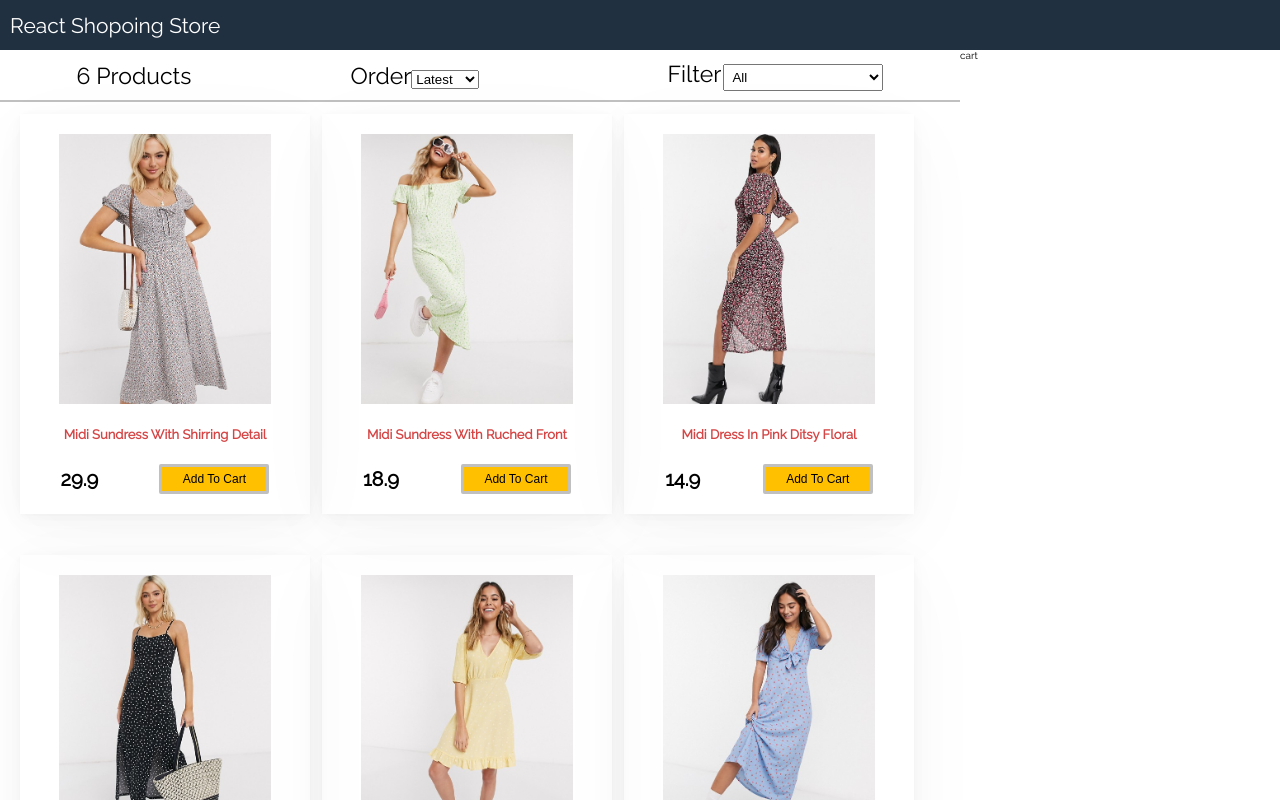
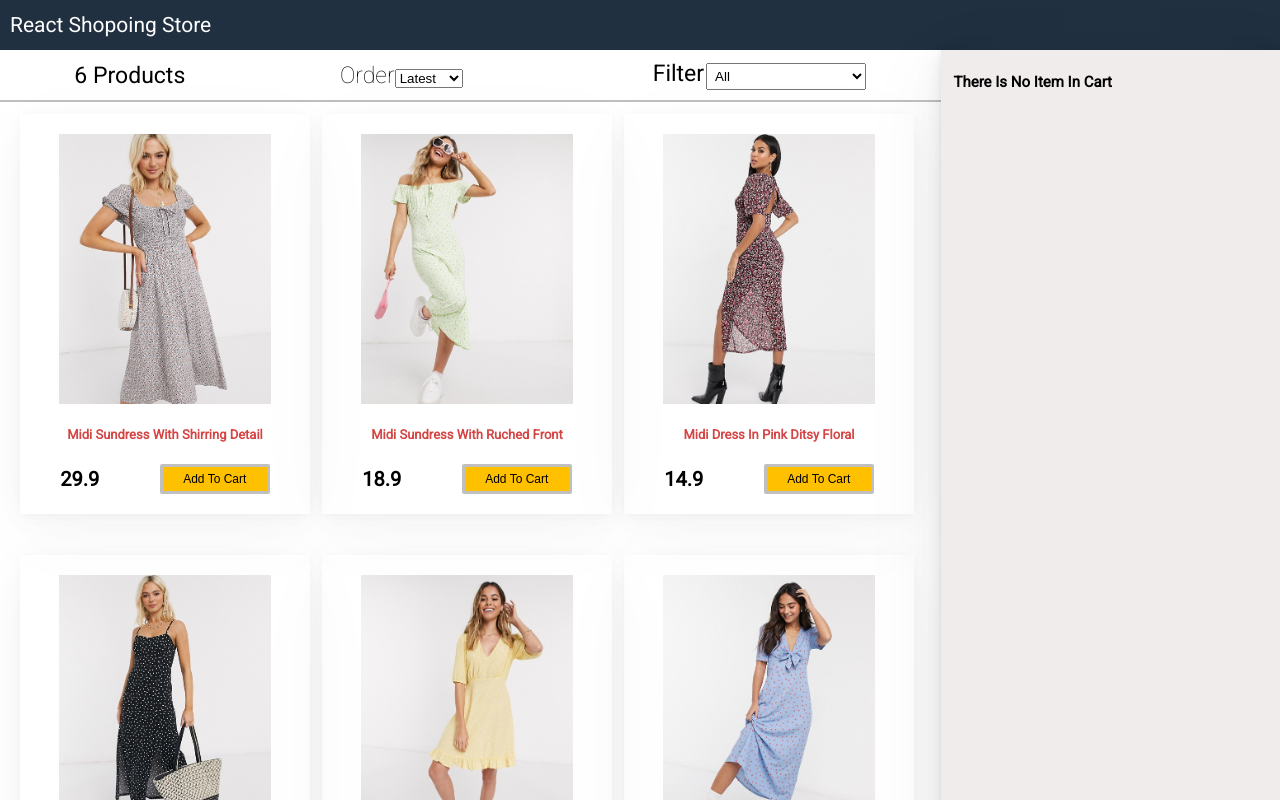
Before and after one commit to bishtjaswant/react-shopping-store, a React (Create React App) app: page / in a window 1280 px wide. Shown: the top 800 px of the page. Built offline with nearby package versions, Linux system fonts and the light colour scheme.

Commit message:
implementing cart component

```diff
--- a/src/App.js
+++ b/src/App.js
@@ -1,6 +1,7 @@
 import { useState } from "react";
 import Filter from "./components/filters/filter";
 import Product from './components/products/product';
+import Cart from './components/cart/cart';
 import data from './server-data.json';
 // add new feature
 export default function App() {
@@ -8,34 +9,68 @@ export default function App() {
     const [products, setProducts] = useState({
         products: data.products,
         size: "",
-        sort: ""
+        sort: "",
+        cartItems: []
     });
 
+    const addToCartHandler = (e, product) => {
+        const cartItems = [...products.cartItems];
+        let alreadyInCart = false;
+        cartItems.forEach((item) => {
+            if (item._id == product._id) {
+                item.count++;
+                alreadyInCart = true;
+                alert(`product already added in cart `);
+                return false;
+            }
+        });
+        if (!alreadyInCart) {
+            cartItems.push({ ...product, count: 1 });
+        }
+
+        setProducts({ ...products, cartItems })
+
+    };
+
+
     const filterProductHandler = (e) => {
-        // console.log(e.target.value);
+
         if (e.target.value == '') {
             setProducts({
+                cartItems: [...products.cartItems],
+
                 size: e.target.value,
                 products: data.products,
             });
         } else {
             setProducts({
+                cartItems: [...products.cartItems],
+
                 size: e.target.value,
                 products: data.products.filter((product) => product.availableSizes.includes(e.target.value))
             })
         }
-    };
+    }
+
+
+    const removeFromCart=  (e,_id)  => {
+        const cartItems=[...products.cartItems];
+        setProducts({...products , cartItems: cartItems.filter( item => item._id != _id )    })
+
+    }
+
+
     const sortProductHandler = (e) => {
         const sort = e.target.value;
         setProducts({
+            cartItems: [...products.cartItems],
             sort: sort,
-
             products: products.products.slice()
-                .sort((a, b)=> sort === 'lowest' ? a.price > b.price ? 1 : -1
-                        :
-                        sort === 'highest' ? a.price < b.price ? 1 : -1
-                            : a._id < a._id ? 1 : -1
-               )
+                .sort((a, b) => sort === 'lowest' ? a.price > b.price ? 1 : -1
+                    :
+                    sort === 'highest' ? a.price < b.price ? 1 : -1
+                        : a._id < a._id ? 1 : -1
+                )
         })
     };
 
@@ -48,16 +83,16 @@ export default function App() {
                 <div className="content">
                     <div className="main">
                         <Filter
-                            count={products.products.length}
+                            count={products.products.length || 1}
                             size={products.size}
                             sort={products.sort}
                             sortProductHandler={sortProductHandler}
                             filterProductHandler={filterProductHandler}
                         />
-                        <Product products={products} />
+                        <Product products={products} addToCartHandler={addToCartHandler} />
                     </div>
                     <div className="aside">
-                        cart
+                        <Cart removeFromCart={removeFromCart} cartItems={products.cartItems} />
                     </div>
                 </div>
             </main>
--- /dev/null
+++ b/src/components/cart/CartProdutDetail.js
@@ -0,0 +1,16 @@
+export default function CartProdutDetail(props) {
+
+    const {removeFromCart,index, cartItems} = props;
+
+    return <>
+    <div className="product">
+          <div className="product-img">
+              <img src={cartItems.image} alt={cartItems.title} srcset=""/>
+          </div>
+          <div className="product-desc">
+              <p> {cartItems.title} </p>
+              <span>{index}x${cartItems.price} <button onClick={(e)=> removeFromCart(e, cartItems._id) } className="btn">Remove</button> </span>
+          </div>
+    </div>
+    </>
+};
--- /dev/null
+++ b/src/components/cart/cart.js
@@ -0,0 +1,52 @@
+import React, { Component } from 'react';
+import CartProdutDetail from './CartProdutDetail';
+
+class Cart extends Component {
+
+
+    render() {
+        const {cartItems, removeFromCart} = this.props;
+        return (
+            <>
+            {
+                cartItems.length==0
+                ?
+                <div> There is no item in cart </div>
+                :
+                  <div>
+                          <div> {cartItems.length} Items </div>
+                          {
+                              cartItems.map((item, index)=>(
+                             <CartProdutDetail index={index+1} removeFromCart={removeFromCart}  cartItems={item}/>
+
+                              ))
+                          }
+
+                          <div className="cart-payment">
+                              <div className="total">
+                                  <div className="amt">
+                                      Total:{
+                                          cartItems.reduce((a,c)=> (  a + (c.price*c.count)  ) ,0)
+                                      }
+                                  </div>
+                                  <div className="proceed">
+                                      <button>proceed</button>
+                                  </div>
+                              </div>
+                          </div>
+
+                  </div>
+
+
+            }
+
+
+
+
+
+            </>
+        );
+    }
+}
+
+export default Cart;
--- a/src/components/products/product.js
+++ b/src/components/products/product.js
@@ -1,12 +1,13 @@
+
 export default function Product(props) {
-const { products:{products},size, sort } = props ;
+const { products:{products},size, sort, addToCartHandler } = props ;
 console.log(props);
 return (<>
     <div >
         <ul className="products">
             {
-                products.map((product)=>(
-                    <li key={product.id}>
+                products.map((product,index)=>(
+                    <li key={index}>
                         <div className="product">
                             <a href="">
                                 <img src={product.image} alt={product.title }/>
@@ -18,7 +19,7 @@ return (<>
                                 <div>
                                     {product.price}
                                 </div>
-                                <button className="btn">add to cart</button>
+                                <button onClick={(e)=> addToCartHandler(e,product) } className="btn">add to cart</button>
                             </div>
                         </div>
                     </li>
--- a/src/index.css
+++ b/src/index.css
@@ -1,5 +1,5 @@
-@import url("https://fonts.googleapis.com/css2?family=Raleway:ital,wght@0,400;1,100&display=swap");
-@import url("https://fonts.googleapis.com/css2?family=Raleway:ital,wght@0,400;1,100&display=swap");
+@import url('https://fonts.googleapis.com/css2?family=Roboto:wght@100;400&display=swap');
+@import url('https://fonts.googleapis.com/css2?family=Roboto:wght@100;400&display=swap');
 
 html {
   box-sizing: border-box;
@@ -10,7 +10,7 @@ body,
 #root {
   margin: 0;
   padding: 0;
-  font-family: "Raleway", sans-serif;
+  font-family: 'Roboto', sans-serif;;
 }
 a {
   text-decoration: none;
@@ -147,3 +147,86 @@ footer {
   font-weight: 100;
   margin-left: .2rem;
 }
+
+
+
+/* cart */
+.content .aside{
+  background: #f1ecec;
+    padding: 1.3rem;
+    box-shadow:
+  0 0.6px 2.2px rgba(0, 0, 0, 0.02),
+  0 1.5px 5.3px rgba(0, 0, 0, 0.028),
+  0 2.8px 10px rgba(0, 0, 0, 0.035),
+  0 4.9px 17.9px rgba(0, 0, 0, 0.042),
+  0 9.2px 33.4px rgba(0, 0, 0, 0.05),
+  0 22px 80px rgba(0, 0, 0, 0.07)
+;
+}
+
+.content .aside div{
+  font-size: 1.5rem;
+    text-transform: capitalize;
+    font-weight: bolder;
+    /* border-bottom: 1px solid #696565; */
+    margin: 1rem 0;
+}
+.aside .product{
+  display: flex;
+    justify-content: space-around;
+    align-items: center;
+}
+.aside .product-desc{
+  margin-bottom: 1.1rem;
+}
+.aside .product-desc span{
+  display: flex;
+    justify-content: flex-end;
+    align-items: center;
+}
+.aside .product-desc  .btn{
+  padding: 0.5rem;
+  margin-left: 1.3rem;
+    text-transform: capitalize;
+    font-size: 1.2rem;
+    width: 11rem;
+    background: #efeeec;
+    border: 0.33rem solid #c0c0c0;
+    /* border-radius: 0.2rem; */
+    cursor: pointer;
+}
+
+.aside .product-img{
+}
+
+.aside  .product-img img{
+  border-radius: 9rem;
+
+  width: 7rem;
+    height: 8rem;
+    object-fit: contain;
+}
+
+
+
+/* cart payment */
+.cart-payment .total{
+  display: flex;
+    justify-content: space-between;
+    align-items: center;
+    /* padding: 0 1rem; */
+    max-width: 100%;
+}
+.cart-payment .total .amt{
+  font-size: 1.4rem;
+}
+.cart-payment .proceed button{
+  padding: 0.5rem;
+    text-transform: capitalize;
+    font-size: 1.2rem;
+    width: 11rem;
+    background: #ffc000;
+    border: 0.13rem solid #c0c0c0;
+    border-radius: 0.2rem;
+    cursor: pointer;
+}
```
